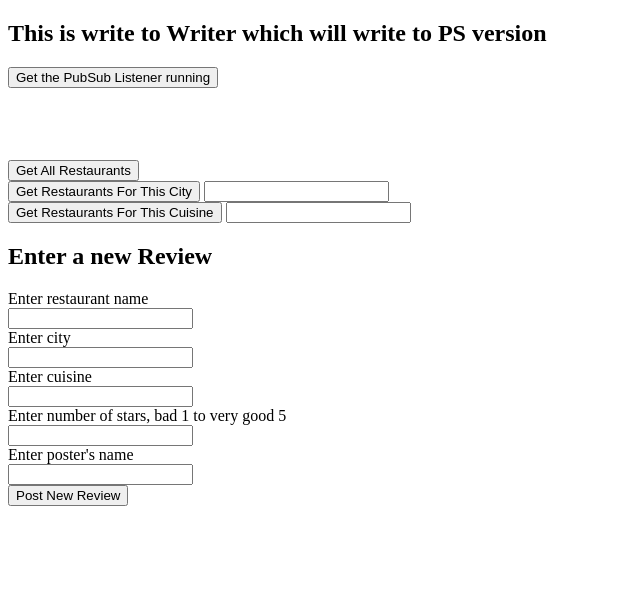
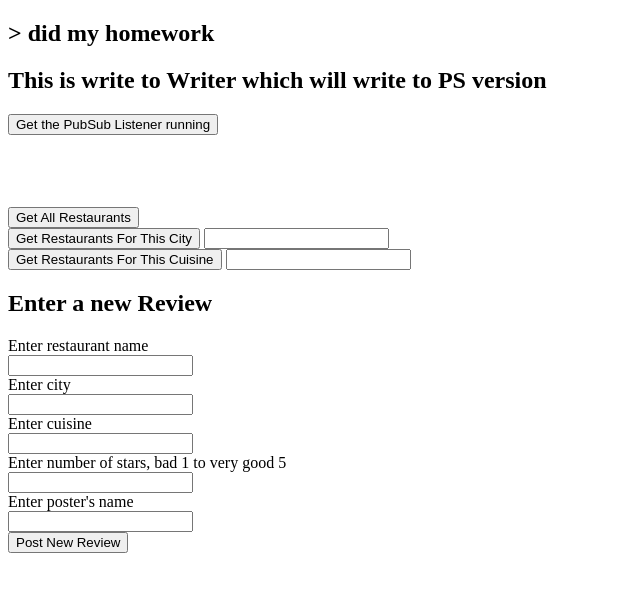
Before and after one commit to kurtfriedrichhotmail/kurtrestaurant, a plain HTML site: page index.html in a window 1280 px wide. Shown: the whole page, without its empty margins (0-640 px from the left). Drawn offline with nearby package versions, Linux system fonts and the light colour scheme.

Commit message:
homework

```diff
--- a/index.html
+++ b/index.html
@@ -9,6 +9,8 @@
 </head>
 
 <body>
+
+ <h2>> did my homework</h2>
   <h2>This is write to Writer which will write to PS version</h2>
   <input type="button" value="Get the PubSub Listener running" id="StartWebListener"  />
   <br /><br /><br /><br /><br />
```
